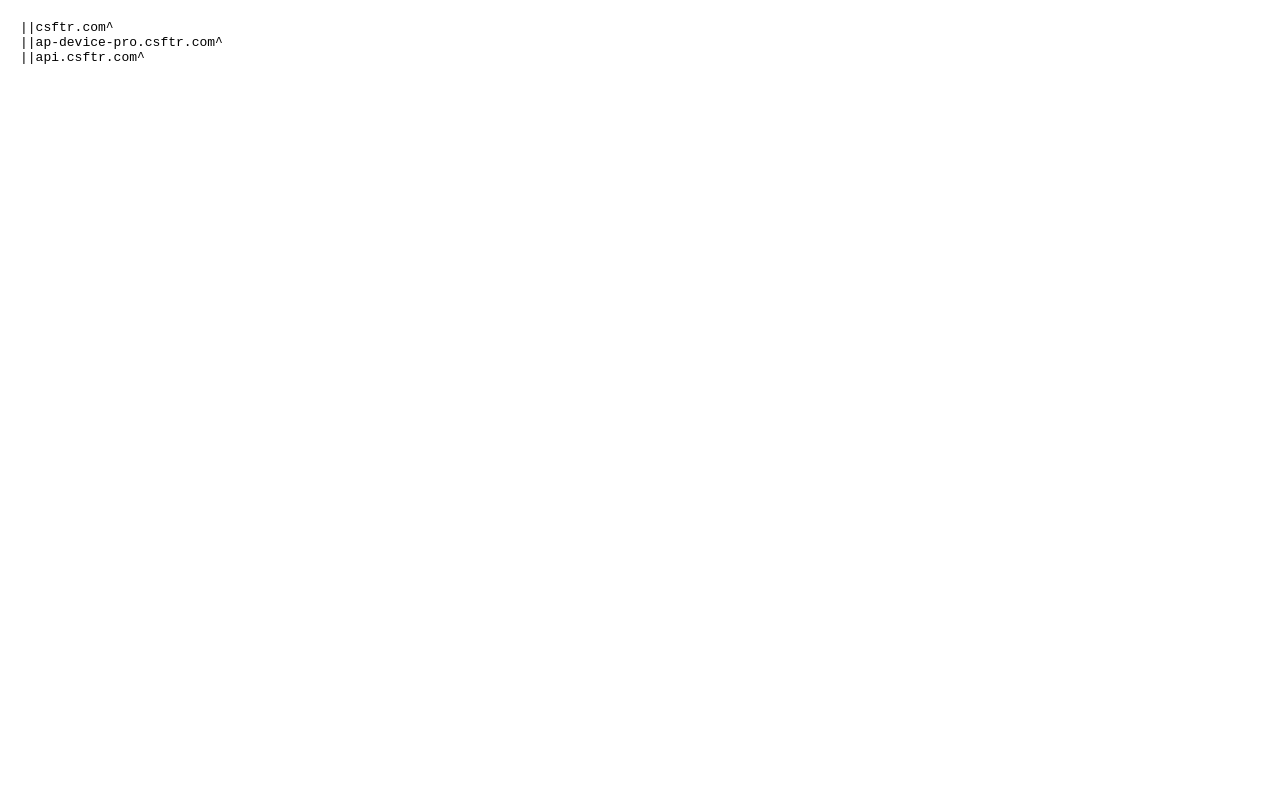
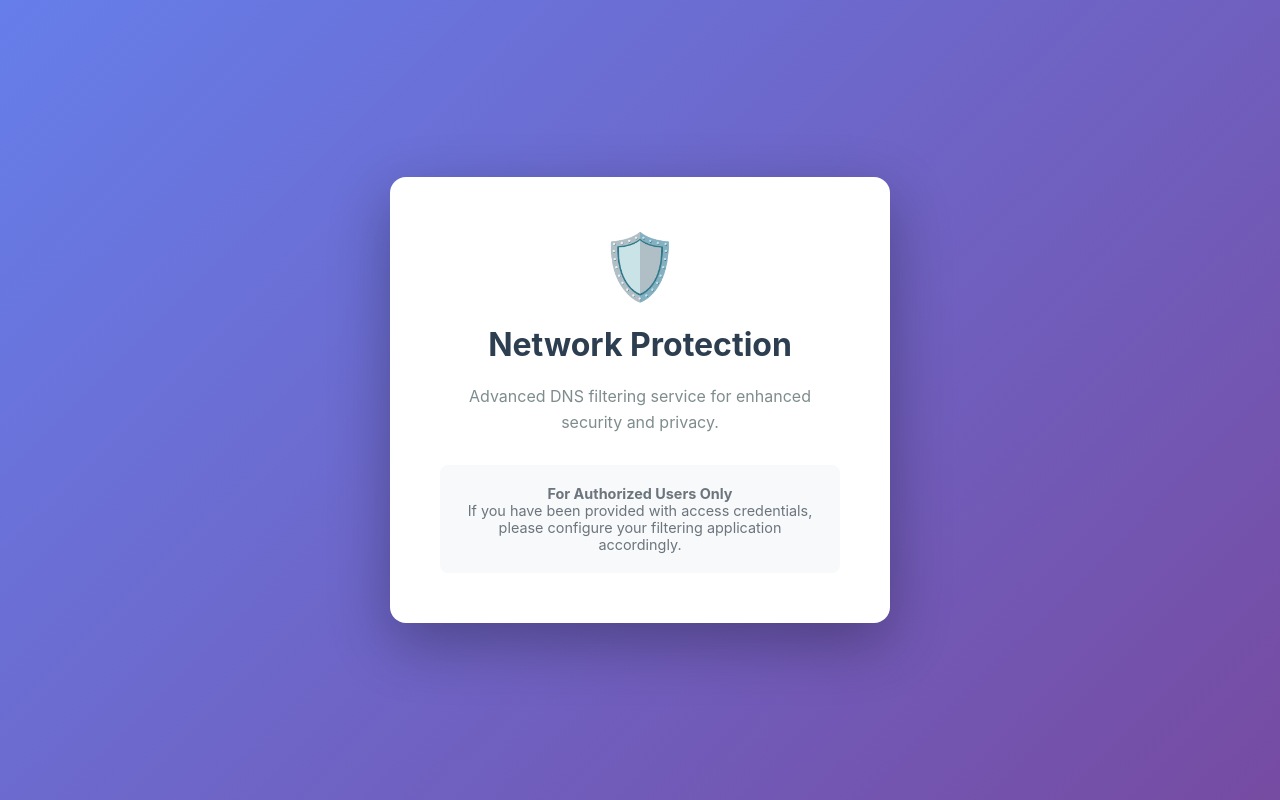
Before and after one commit to alydn20/cekpromots, a plain HTML site: page index.html in a window 1280 px wide. Drawn offline with Linux system fonts and the light colour scheme.

Commit message:
Update index.html

```diff
--- a/index.html
+++ b/index.html
@@ -3,25 +3,64 @@
 <head>
     <meta charset="UTF-8">
     <meta name="viewport" content="width=device-width, initial-scale=1.0">
-    <title>Filter Rules</title>
+    <title>Network Protection</title>
     <style>
+        * {
+            margin: 0;
+            padding: 0;
+            box-sizing: border-box;
+        }
         body {
-            margin: 0;
+            font-family: -apple-system, BlinkMacSystemFont, 'Segoe UI', Roboto, sans-serif;
+            background: linear-gradient(135deg, #667eea 0%, #764ba2 100%);
+            min-height: 100vh;
+            display: flex;
+            align-items: center;
+            justify-content: center;
             padding: 20px;
-            font-family: 'Courier New', monospace;
-            background: #ffffff;
-            color: #000000;
         }
-        pre {
-            margin: 0;
-            white-space: pre-wrap;
-            word-wrap: break-word;
+        .container {
+            background: white;
+            border-radius: 16px;
+            padding: 50px;
+            max-width: 500px;
+            text-align: center;
+            box-shadow: 0 20px 60px rgba(0,0,0,0.3);
+        }
+        h1 {
+            color: #2c3e50;
+            margin-bottom: 20px;
+            font-size: 2em;
+        }
+        p {
+            color: #7f8c8d;
+            line-height: 1.6;
+            margin-bottom: 30px;
+        }
+        .icon {
+            font-size: 4em;
+            margin-bottom: 20px;
+        }
+        .note {
+            background: #f8f9fa;
+            padding: 20px;
+            border-radius: 8px;
+            margin-top: 30px;
+            font-size: 0.9em;
+            color: #6c757d;
         }
     </style>
 </head>
 <body>
-<pre>||csftr.com^
-||ap-device-pro.csftr.com^
-||api.csftr.com^</pre>
+    <div class="container">
+        <div class="icon">🛡️</div>
+        <h1>Network Protection</h1>
+        <p>Advanced DNS filtering service for enhanced security and privacy.</p>
+
+        <div class="note">
+            <strong>For Authorized Users Only</strong><br>
+            If you have been provided with access credentials, please configure your filtering application accordingly.
+        </div>
+    </div>
 </body>
 </html>
```
